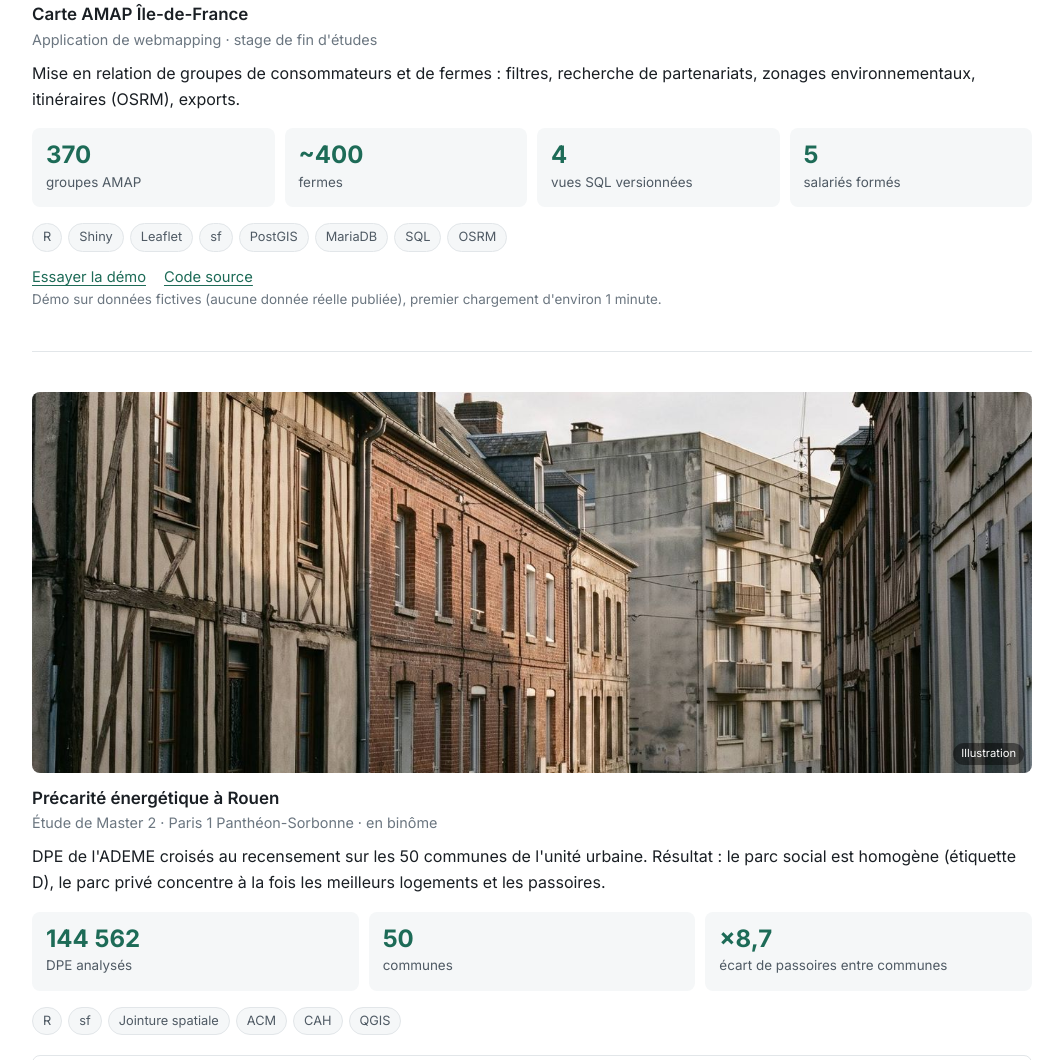
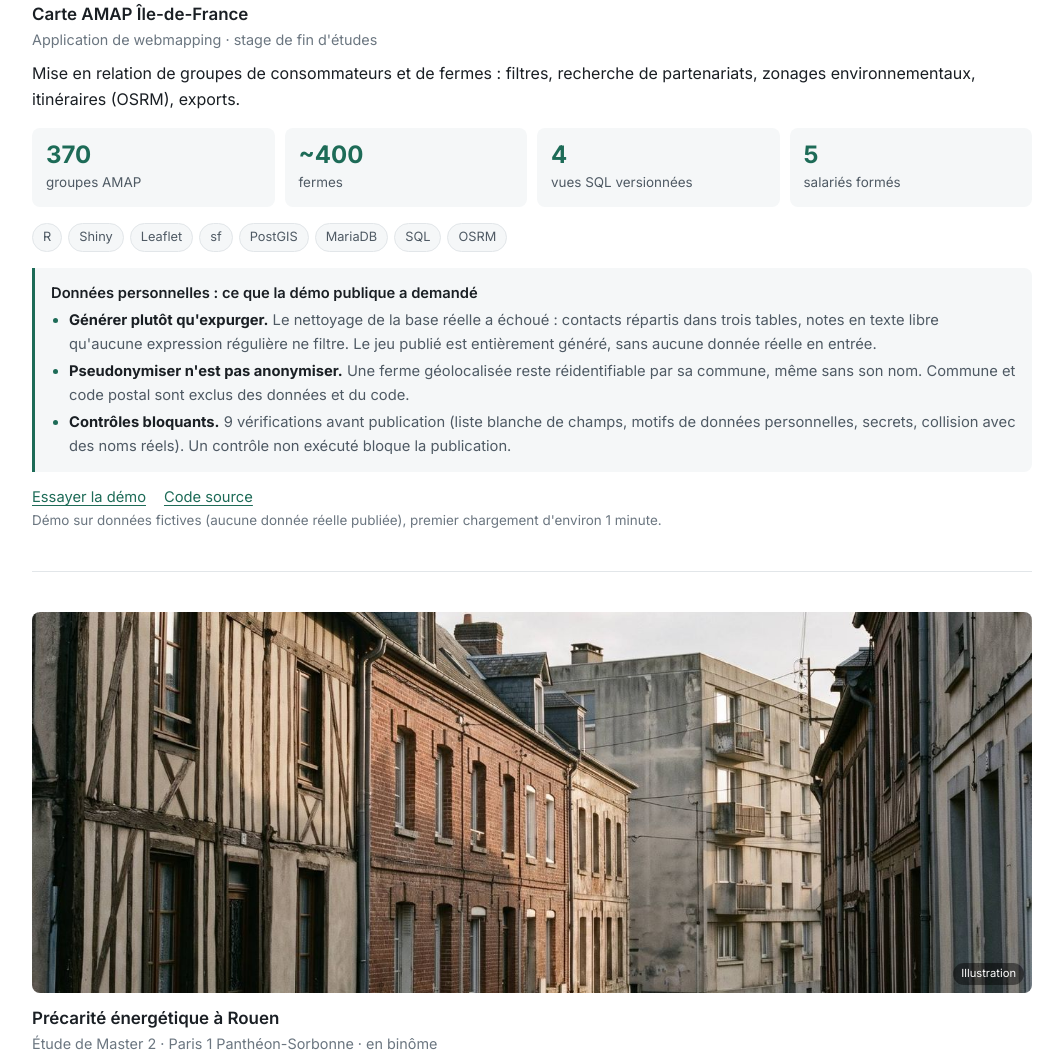
Before and after one commit to PaulCrozatier/paulcrozatier.github.io, a plain HTML site: page index.html in a window 1280 px wide. Shown: the part 1647-2707 px from the top of the page, without its empty margins (108-1171 px from the left). Drawn offline with nearby package versions, Linux system fonts and the light colour scheme.

Commit message:
feat: bloc données personnelles dans le projet Carte AMAP
Générer plutôt qu'expurger, pseudonymiser n'est pas anonymiser,
contrôles bloquants avant publication. Repris du README.

Co-Authored-By: Claude Opus 5.5 <noreply@anthropic.com>
Claude-Session: https://claude.ai/code/session_01EZk1ifAUE1kLbzB911Lyvq

```diff
--- a/index.html
+++ b/index.html
@@ -183,6 +183,12 @@ h3{font-size:1.06rem;font-weight:600;line-height:1.35}
   background:rgba(0,0,0,.45);padding:2px 8px;border-radius:999px}
 .liens{display:flex;flex-wrap:wrap;gap:8px 18px;margin-top:14px;font-size:.92rem}
 .petit{font-size:.84rem;color:var(--texte-pale)}
+.rgpd{margin-top:16px;padding:14px 16px;border-left:3px solid var(--accent);background:var(--fond-doux);border-radius:0 8px 8px 0;font-size:.92rem}
+.rgpd h4{font-size:.92rem;font-weight:600;margin-bottom:4px}
+.rgpd ul{padding-left:18px}
+.rgpd li{margin-top:4px;color:var(--texte-doux)}
+.rgpd li strong{color:var(--texte)}
+.rgpd li::marker{color:var(--accent)}
 
 /* ---------- compétences ---------- */
 /* Logos monochromes teintés par masque CSS. Le nom n'apparaît qu'au survol,
@@ -308,6 +314,14 @@ footer{background:var(--fond-doux);padding:44px 0 36px}
         <div class="chiffre"><div class="val">5</div><div class="lib">salariés formés</div></div>
       </div>
       <ul class="tags"><li>R</li><li>Shiny</li><li>Leaflet</li><li>sf</li><li>PostGIS</li><li>MariaDB</li><li>SQL</li><li>OSRM</li></ul>
+      <div class="rgpd">
+        <h4>Données personnelles : ce que la démo publique a demandé</h4>
+        <ul>
+          <li><strong>Générer plutôt qu'expurger.</strong> Le nettoyage de la base réelle a échoué : contacts répartis dans trois tables, notes en texte libre qu'aucune expression régulière ne filtre. Le jeu publié est entièrement généré, sans aucune donnée réelle en entrée.</li>
+          <li><strong>Pseudonymiser n'est pas anonymiser.</strong> Une ferme géolocalisée reste réidentifiable par sa commune, même sans son nom. Commune et code postal sont exclus des données et du code.</li>
+          <li><strong>Contrôles bloquants.</strong> 9 vérifications avant publication (liste blanche de champs, motifs de données personnelles, secrets, collision avec des noms réels). Un contrôle non exécuté bloque la publication.</li>
+        </ul>
+      </div>
       <p class="liens">
         <a href="./demo/">Essayer la démo</a>
         <a href="https://github.com/PaulCrozatier/paulcrozatier.github.io" target="_blank" rel="noopener">Code source</a>
```
